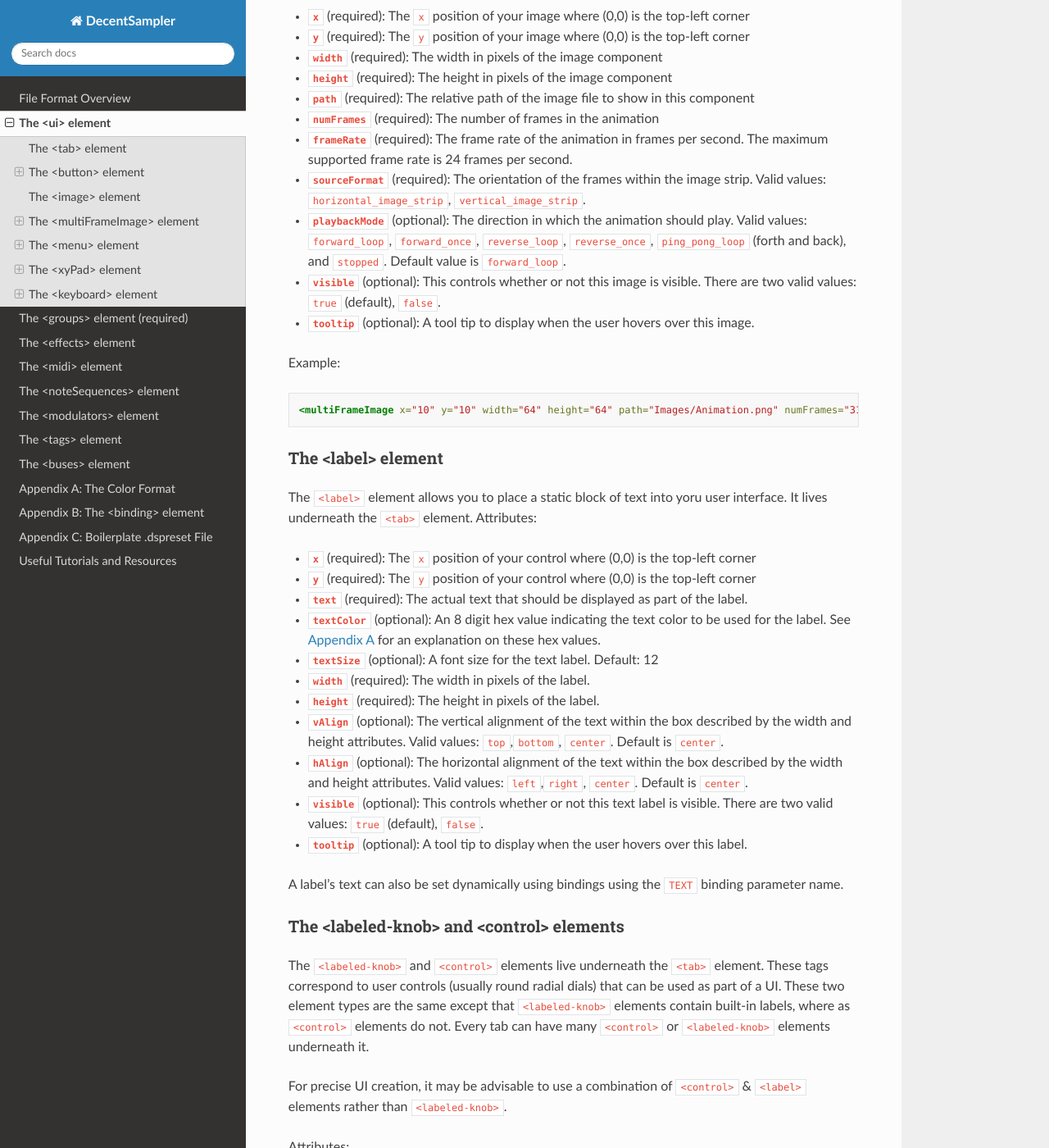
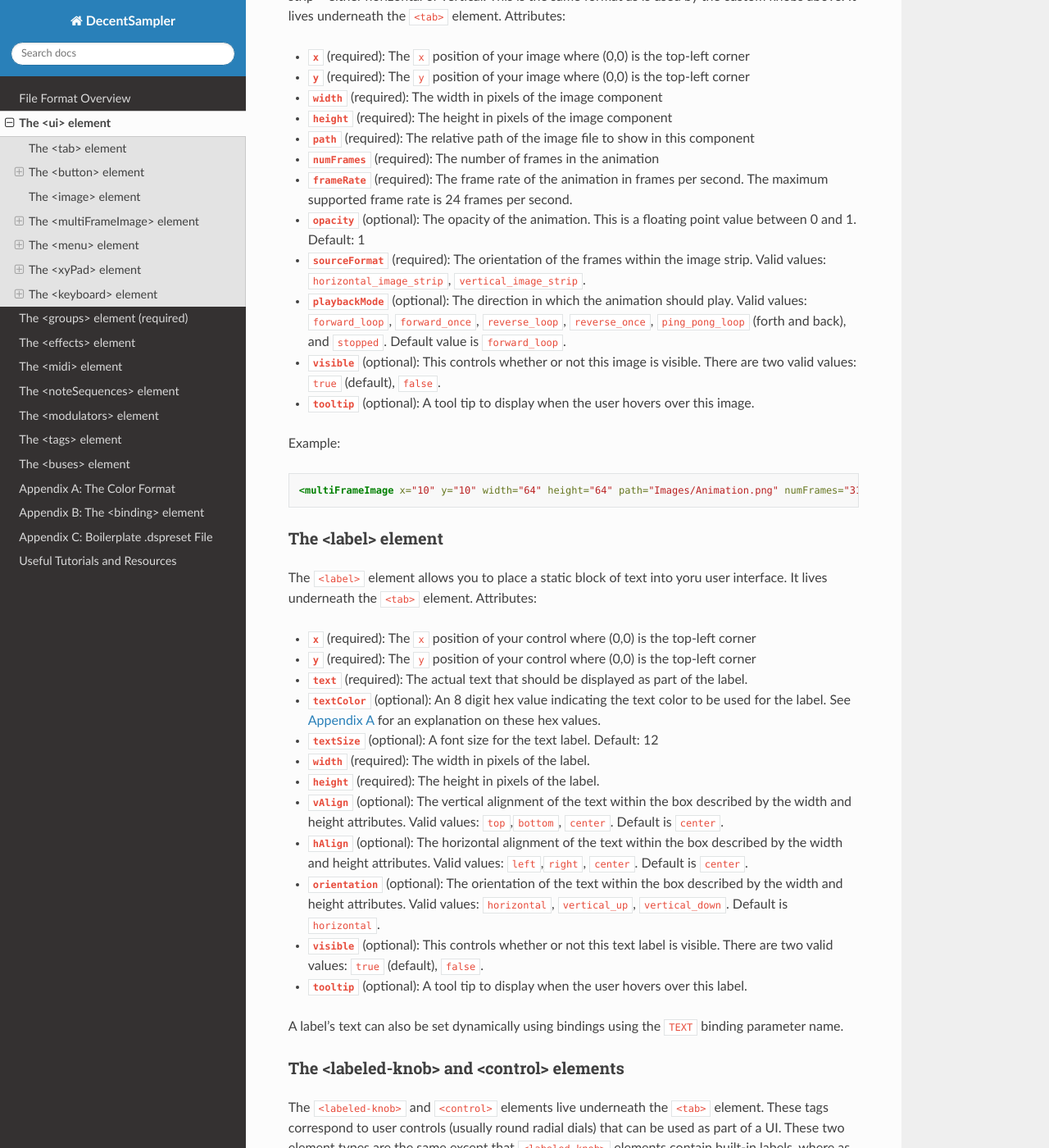
Before and after one commit to DecentSamples/DecentSampler-Developers-Guide, a Sphinx documentation site: the page built from docs/source/the-ui-element.md, in a window 1280 px wide and 1400 px high, scrolled down 3518 px. Shown: the whole window at 82% size. Built offline with Sphinx 7.4.7 and the Read the Docs theme 3.1.0, drawn with Linux system fonts in a browser that asks for light colours; some of the changed text lies outside the part shown.

Commit message:
Added documentation regarding image opacity

```diff
--- a/docs/source/the-ui-element.md
+++ b/docs/source/the-ui-element.md
@@ -104,6 +104,7 @@
 - **`height`** (required): The height in pixels of the image component
 - **`path`** (required): The relative path of the image file to show in this component
 - **`aspectRatioMode`** (required): Whether or not the engine should preserve the aspect ratio of the image. Note: regardless of these settings, you still need to specify a width and height for your image element. Valid values: `preserve`, `stretch`. Default value is `preserve`.
+- **`opacity`** (optional): The opacity of the image. This is a floating point value between 0 and 1. Default: 1
 - **`visible`** (optional): This controls whether or not this image is visible. There are two valid values: `true` (default), `false`.
 - **`tooltip`** (optional): A tool tip to display when the user hovers over this image.
 
@@ -118,6 +119,7 @@
 - **`path`** (required): The relative path of the image file to show in this component
 - **`numFrames`** (required): The number of frames in the animation
 - **`frameRate`** (required): The frame rate of the animation in frames per second. The maximum supported frame rate is 24 frames per second.
+- **`opacity`** (optional): The opacity of the animation. This is a floating point value between 0 and 1. Default: 1
 - **`sourceFormat`** (required): The orientation of the frames within the image strip. Valid values: `horizontal_image_strip`, `vertical_image_strip`.
 - **`playbackMode`** (optional): The direction in which the animation should play. Valid values: `forward_loop`, `forward_once`, `reverse_loop`, `reverse_once`, `ping_pong_loop` (forth and back), and `stopped`. Default value is `forward_loop`.
 - **`visible`** (optional): This controls whether or not this image is visible. There are two valid values: `true` (default), `false`.
@@ -141,6 +143,7 @@
 - **`height`** (required): The height in pixels of the label.
 - **`vAlign`** (optional): The vertical alignment of the text within the box described by the width and height attributes. Valid values: `top`,`bottom`, `center`. Default is `center`.
 - **`hAlign`** (optional): The horizontal alignment of the text within the box described by the width and height attributes. Valid values: `left`,`right`, `center`. Default is `center`.
+- **`orientation`** (optional): The orientation of the text within the box described by the width and height attributes. Valid values: `horizontal`, `vertical_up`, `vertical_down`. Default is `horizontal`.
 - **`visible`** (optional): This controls whether or not this text label is visible. There are two valid values: `true` (default), `false`.
 - **`tooltip`** (optional): A tool tip to display when the user hovers over this label.
 
```
Also changed, not shown: docs/source/appendix-b-the-binding-element.md (+2 -1 lines).
